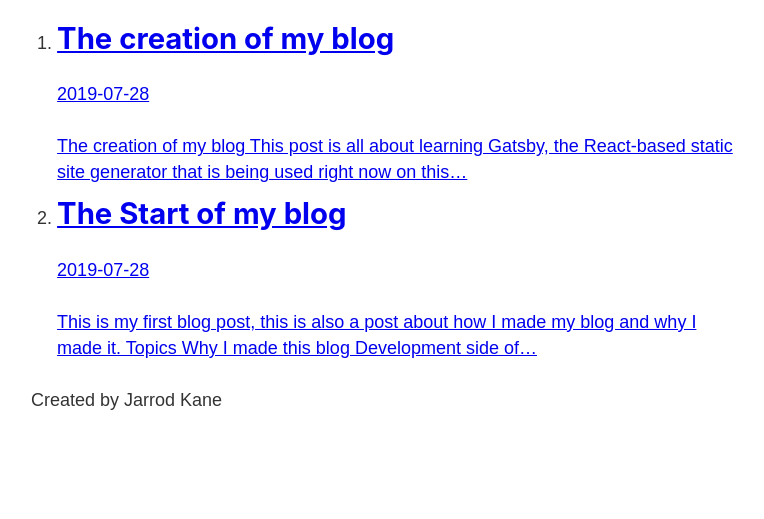
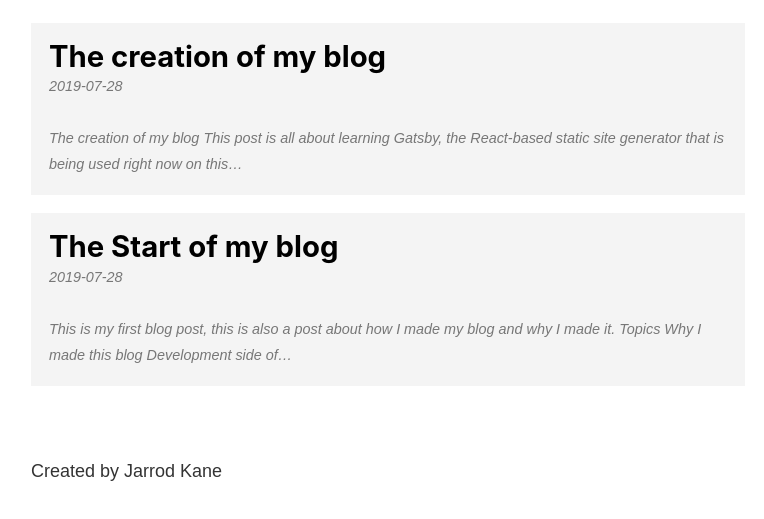
Before and after one commit to JarrodKane/Gatsby-Blog, a Gatsby site: page /blog in a window 1280 px wide. Shown: the part 393-912 px from the top of the page, without its empty margins (252-1016 px from the left). Before the commit the page ends 850 px from the top, so only its background shows below. Built offline with nearby package versions, Linux system fonts and the light colour scheme; Gatsby itself is replaced by a stand-in of ours.

Commit message:
Started styling blog

```diff
--- a/src/components/footer.js
+++ b/src/components/footer.js
@@ -1,5 +1,7 @@
 import React from 'react'
 import {graphql, useStaticQuery} from 'gatsby'
+
+import footerStyles from './footer.module.scss'
 
 const Footer = () => {
   const data = useStaticQuery(graphql`
@@ -13,7 +15,7 @@
   `)
 
   return (
-    <footer>
+    <footer className={footerStyles.footer}>
       <p>Created by {data.site.siteMetadata.author}</p>
     </footer>
   )
--- /dev/null
+++ b/src/components/footer.module.scss
@@ -0,0 +1,3 @@
+.footer {
+  margin-top: 3rem;
+}
--- a/src/pages/blog.js
+++ b/src/pages/blog.js
@@ -1,6 +1,8 @@
 import React from 'react'
 import Layout from '../components/layout'
 import {Link, graphql, useStaticQuery, } from 'gatsby'
+
+import blogStyles from './blog.module.scss'
 
 const BlogPage =() => {
   const data = useStaticQuery(graphql`
@@ -27,10 +29,10 @@
   return (
     <Layout>
       <h1>My Blog</h1>
-      <ol>
+      <ol className={blogStyles.posts}>
         {data.allMarkdownRemark.edges.map((edge) => {
           return (
-            <li key={edge.node.fields.slug}>
+            <li key={edge.node.fields.slug} className={blogStyles.post}>
             <Link to={`/blog/${edge.node.fields.slug}`}>
               <h2>
                   {edge.node.frontmatter.title}
--- /dev/null
+++ b/src/pages/blog.module.scss
@@ -0,0 +1,30 @@
+.posts {
+  list-style-type: none;
+  margin: 0;
+}
+
+.post {
+  margin: 1rem 0;
+
+  a {
+    background: #f4f4f4;
+    color: #000000;
+    display: block;
+    padding: 1rem;
+    text-decoration: none;
+  }
+
+  a:hover {
+    background: #e4e4e4;
+  }
+
+  h2 {
+    margin-bottom: 0;
+  }
+
+  p {
+    color: #777777;
+    font-size: 0.8rem;
+    font-style: italic;
+  }
+}
```
